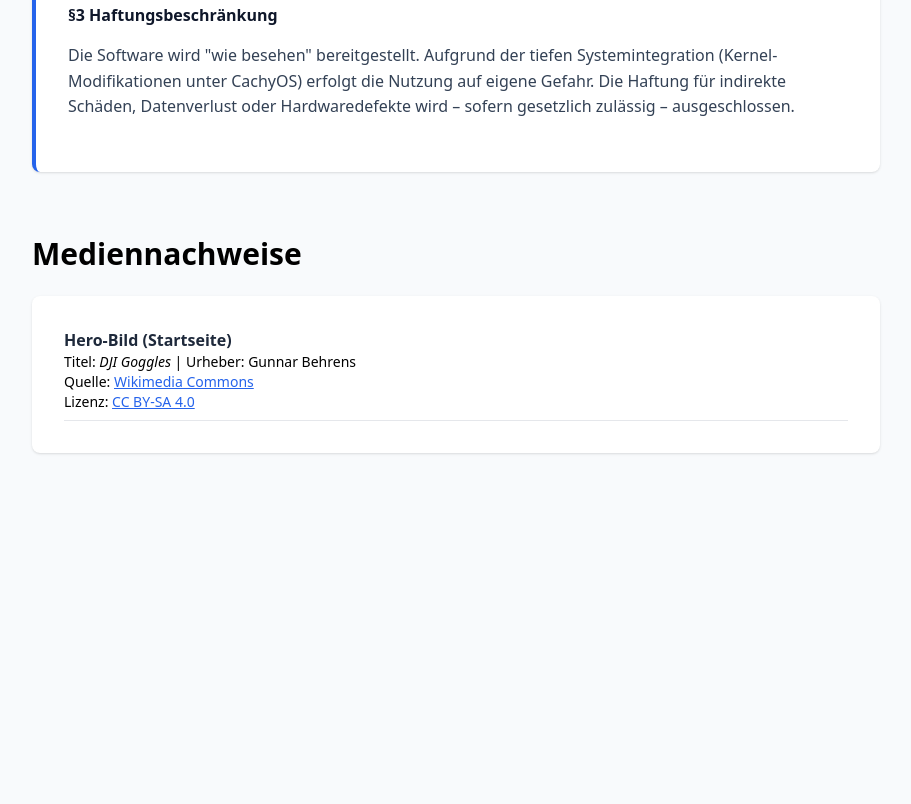
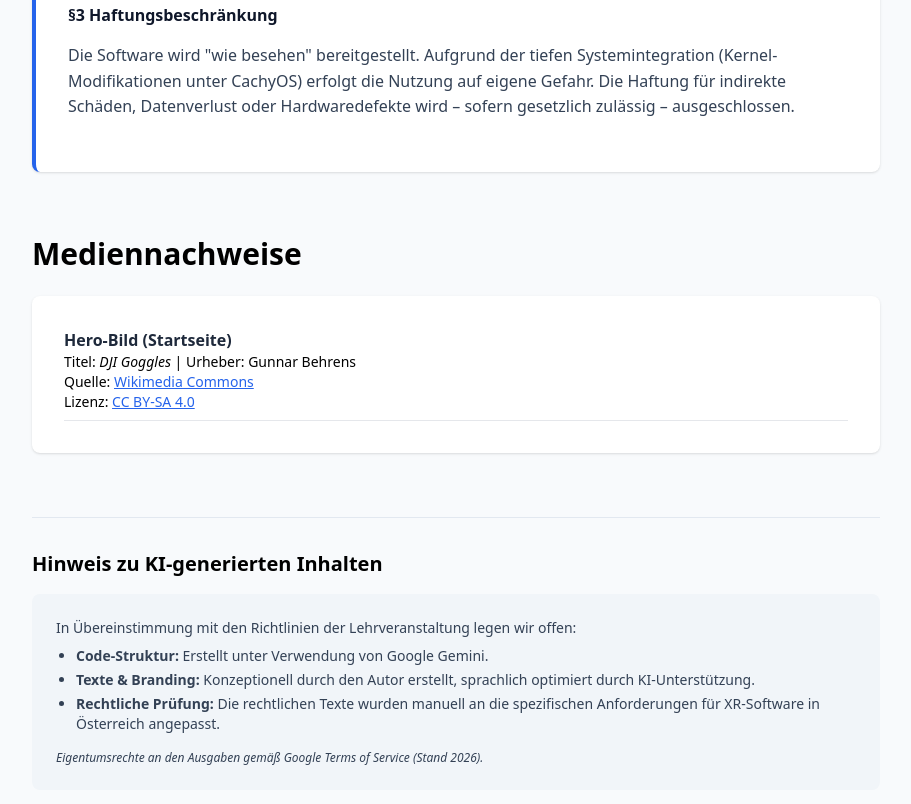
Before and after one commit to ilikezw4/OpenLayer_Solutions, a website: page legal.html in a window 1280 px wide. Shown: the part 1652-2456 px from the top of the page, without its empty margins (184-1095 px from the left). Before the commit the page ends 2217 px from the top, so only its background shows below. Drawn offline with nearby package versions, Linux system fonts and the light colour scheme.

Commit message:
fixed legal text for ai use

```diff
--- a/legal.html
+++ b/legal.html
@@ -107,6 +107,19 @@
             </ul>
         </div>
     </section>
+
+    <section id="ai-disclosure" class="mt-16 pt-8 border-t border-slate-200">
+        <h2 class="text-xl font-bold mb-4">Hinweis zu KI-generierten Inhalten</h2>
+        <div class="bg-slate-100 p-6 rounded-lg text-sm text-slate-700">
+            <p>In Übereinstimmung mit den Richtlinien der Lehrveranstaltung legen wir offen:</p>
+            <ul class="list-disc ml-5 mt-2 space-y-1">
+                <li><strong>Code-Struktur:</strong> Erstellt unter Verwendung von Google Gemini.</li>
+                <li><strong>Texte & Branding:</strong> Konzeptionell durch den Autor erstellt, sprachlich optimiert durch KI-Unterstützung.</li>
+                <li><strong>Rechtliche Prüfung:</strong> Die rechtlichen Texte wurden manuell an die spezifischen Anforderungen für XR-Software in Österreich angepasst.</li>
+            </ul>
+            <p class="mt-4 italic text-xs">Eigentumsrechte an den Ausgaben gemäß Google Terms of Service (Stand 2026).</p>
+        </div>
+    </section>
 </main>
 
 </body>
```
